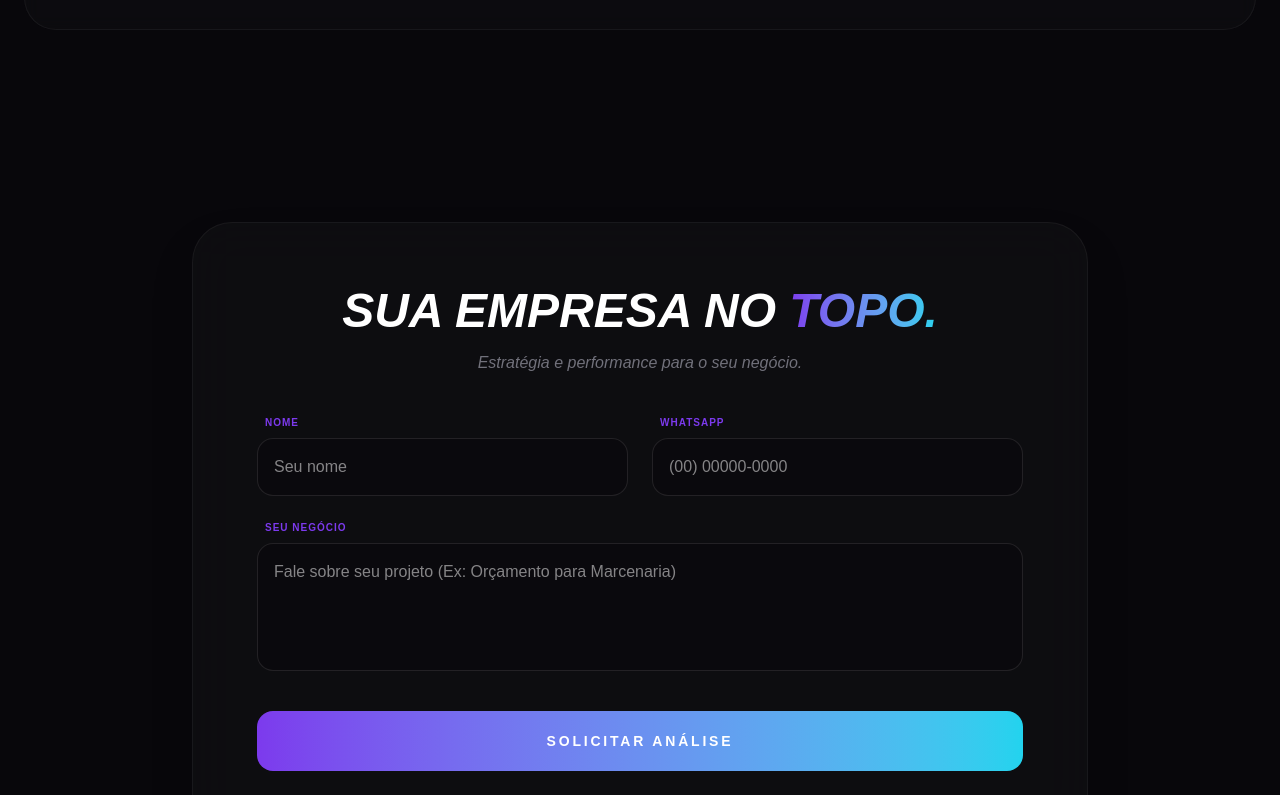
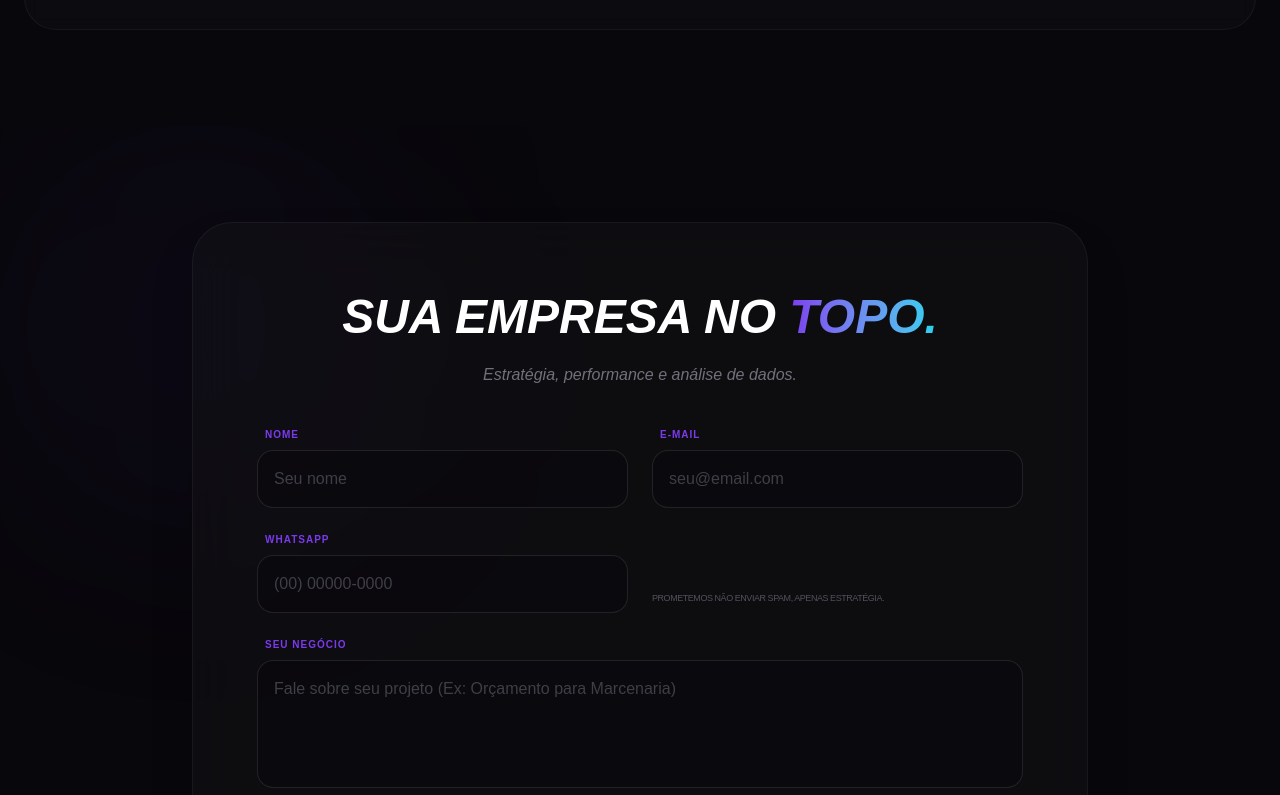
Before and after one commit to LeonardoSalees/marques-digital, a Next.js app: page / in a window 1280 px wide. Shown: the part 3385-4180 px from the top of the page. Built offline with nearby package versions, Linux system fonts and the light colour scheme.

Commit message:
changes at design and add email at form

```diff
--- a/src/app/components/LeadSection.tsx
+++ b/src/app/components/LeadSection.tsx
@@ -27,59 +27,81 @@ export function LeadSection() {
 
   return (
     <section className="py-24 bg-brand-black px-6 relative overflow-hidden" id="contatos">
+      {/* Glows de fundo para profundidade */}
+      <div className="absolute top-0 left-0 w-[400px] h-[400px] bg-brand-purple/5 blur-[120px] rounded-full"></div>
+
       <div className="max-w-4xl mx-auto bg-zinc-900/40 border border-white/5 p-8 md:p-16 rounded-[2.5rem] backdrop-blur-xl relative z-10 shadow-2xl">
         <div className="text-center mb-10">
-          <h2 className="text-3xl md:text-5xl font-black text-white mb-4 italic uppercase">
+          <h2 className="text-3xl md:text-5xl font-black text-white mb-4 italic uppercase leading-tight">
             Sua empresa no <span className="text-transparent bg-clip-text bg-gradient-to-r from-brand-purple to-brand-cyan">topo.</span>
           </h2>
-          <p className="text-zinc-500 font-medium italic">Estratégia e performance para o seu negócio.</p>
+          <p className="text-zinc-500 font-medium italic">Estratégia, performance e análise de dados.</p>
         </div>
 
         <form onSubmit={handleSubmit} className="grid grid-cols-1 md:grid-cols-2 gap-6">
-          {/* Campo Nome */}
+          {/* Nome */}
           <div className="flex flex-col gap-2">
             <label className="text-[10px] font-black text-brand-purple uppercase ml-2 tracking-widest">Nome</label>
             <input
               required
               maxLength={50}
+              type="text"
               placeholder="Seu nome"
-              className="bg-brand-black/50 border border-white/10 p-4 rounded-2xl focus:border-brand-purple outline-none text-white transition-all"
+              className="bg-brand-black/50 border border-white/10 p-4 rounded-2xl focus:border-brand-purple outline-none text-white transition-all placeholder:text-zinc-700"
             />
           </div>
 
-          {/* Campo WhatsApp com Máscara Funcional */}
+          {/* E-mail (Novo campo) */}
           <div className="flex flex-col gap-2">
+            <label className="text-[10px] font-black text-brand-purple uppercase ml-2 tracking-widest">E-mail</label>
+            <input
+              required
+              type="email"
+              placeholder="seu@email.com"
+              className="bg-brand-black/50 border border-white/10 p-4 rounded-2xl focus:border-brand-purple outline-none text-white transition-all placeholder:text-zinc-700"
+            />
+          </div>
+
+          {/* WhatsApp com Máscara */}
+          <div className="flex flex-col gap-2 md:col-span-2 lg:col-span-1">
             <label className="text-[10px] font-black text-brand-purple uppercase ml-2 tracking-widest">WhatsApp</label>
             <PatternFormat
               format="(##) #####-####"
               mask="_"
               required
               placeholder="(00) 00000-0000"
-              className="bg-brand-black/50 border border-white/10 p-4 rounded-2xl focus:border-brand-purple outline-none text-white transition-all"
+              className="bg-brand-black/50 border border-white/10 p-4 rounded-2xl focus:border-brand-purple outline-none text-white transition-all placeholder:text-zinc-700"
             />
           </div>
 
+          {/* Campo extra ou ajuste de layout para manter o grid bonito */}
+          <div className="hidden lg:flex flex-col justify-end pb-2">
+             <p className="text-[9px] text-zinc-600 uppercase tracking-tighter">Prometemos não enviar spam, apenas estratégia.</p>
+          </div>
+
+          {/* Mensagem/Negócio */}
           <div className="flex flex-col gap-2 md:col-span-2">
             <label className="text-[10px] font-black text-brand-purple uppercase ml-2 tracking-widest">Seu Negócio</label>
             <textarea
               required
               maxLength={400}
               placeholder="Fale sobre seu projeto (Ex: Orçamento para Marcenaria)"
-              className="bg-brand-black/50 border border-white/10 p-4 rounded-2xl focus:border-brand-purple outline-none text-white transition-all h-32 resize-none"
+              className="bg-brand-black/50 border border-white/10 p-4 rounded-2xl focus:border-brand-purple outline-none text-white transition-all h-32 resize-none placeholder:text-zinc-700"
             ></textarea>
           </div>
 
+          {/* Botão com Gradiente da Logo */}
           <button
             disabled={loading}
             className={`md:col-span-2 relative group mt-4 overflow-hidden rounded-2xl transition-all ${loading ? 'opacity-50' : 'active:scale-95'}`}
           >
-            <div className="absolute inset-0 bg-gradient-to-r from-brand-purple to-brand-cyan"></div>
+            <div className="absolute inset-0 bg-gradient-to-r from-brand-purple via-brand-magenta to-brand-cyan"></div>
             <div className="relative py-5 text-white font-black uppercase tracking-[0.2em] text-sm">
-              {loading ? "ENVIANDO..." : "SOLICITAR ANÁLISE"}
+              {loading ? "PROCESSANDO DADOS..." : "SOLICITAR ANÁLISE GRATUITA"}
             </div>
           </button>
 
-          {status && <p className="md:col-span-2 text-center text-[10px] font-bold text-brand-cyan uppercase tracking-widest">{status}</p>}
+          {status && <p className="md:col-span-2 text-center text-[10px] font-bold text-brand-cyan uppercase tracking-widest animate-pulse">{status}</p>}
         </form>
       </div>
     </section>
--- a/src/app/components/Navbar.tsx
+++ b/src/app/components/Navbar.tsx
@@ -4,6 +4,12 @@ import { useState, useEffect } from "react";
 
 export function Navbar() {
   const [scrolled, setScrolled] = useState(false);
+  const scrollToTop = () => {
+  window.scrollTo({
+    top: 0,
+    behavior: "smooth",
+  });
+};
 
   useEffect(() => {
     const handleScroll = () => {
@@ -23,7 +29,7 @@ export function Navbar() {
       <div className="max-w-7xl mx-auto px-3 flex justify-between items-center">
 
         {/* Logo baseada na imagem enviada */}
-        <div className="flex items-center gap-2 group cursor-pointer">
+        <div className="flex items-center gap-2 group cursor-pointer" onClick={scrollToTop}>
           <div className="w-8 h-8 relative">
             <Image src={'/logo.png'} width={100} height={100} alt="logo"/>
           </div>
```
